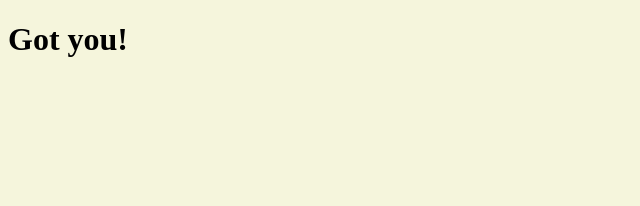
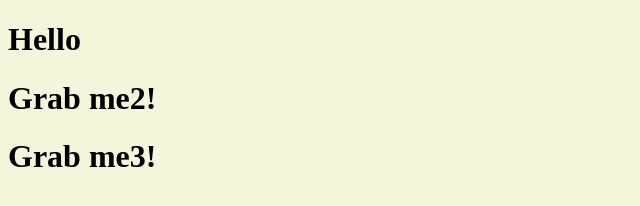
Before and after one commit to beautiflow/JavaScript_Study, a plain HTML site: page 노마드코더/momentum/index.html in a window 1280 px wide. Shown: the whole page, without its empty margins (0-640 px from the left). Drawn offline with Linux system fonts and the light colour scheme.

Commit message:
#3.2 Searching For Elements

```diff
--- a/노마드코더/momentum/app.js
+++ b/노마드코더/momentum/app.js
@@ -1,7 +1,5 @@
-const title = document.getElementById("title");
+const title = document.querySelector(".hello h1");
 
-title.innerText = "Got you!";
-console.dir(title);
+title.innerText = "Hello";
 
-console.log(title.id);
-console.log(title.className);
+console.log(title);
--- a/노마드코더/momentum/index.html
+++ b/노마드코더/momentum/index.html
@@ -8,7 +8,15 @@
     <title>Hello! From JS!</title>
 </head>
 <body>
-    <h1 class="hello" id="title">Grab me!</h1>
+    <div class="hello">
+        <h1>Grab me1!</h1>
+    </div>
+    <div class="hello">
+        <h1>Grab me2!</h1>
+    </div>
+    <div class="hello">
+        <h1>Grab me3!</h1>
+    </div>
     <script src="app.js"></script>
 </body>
 </html>
```
Also changed, not shown: 1 other file.
